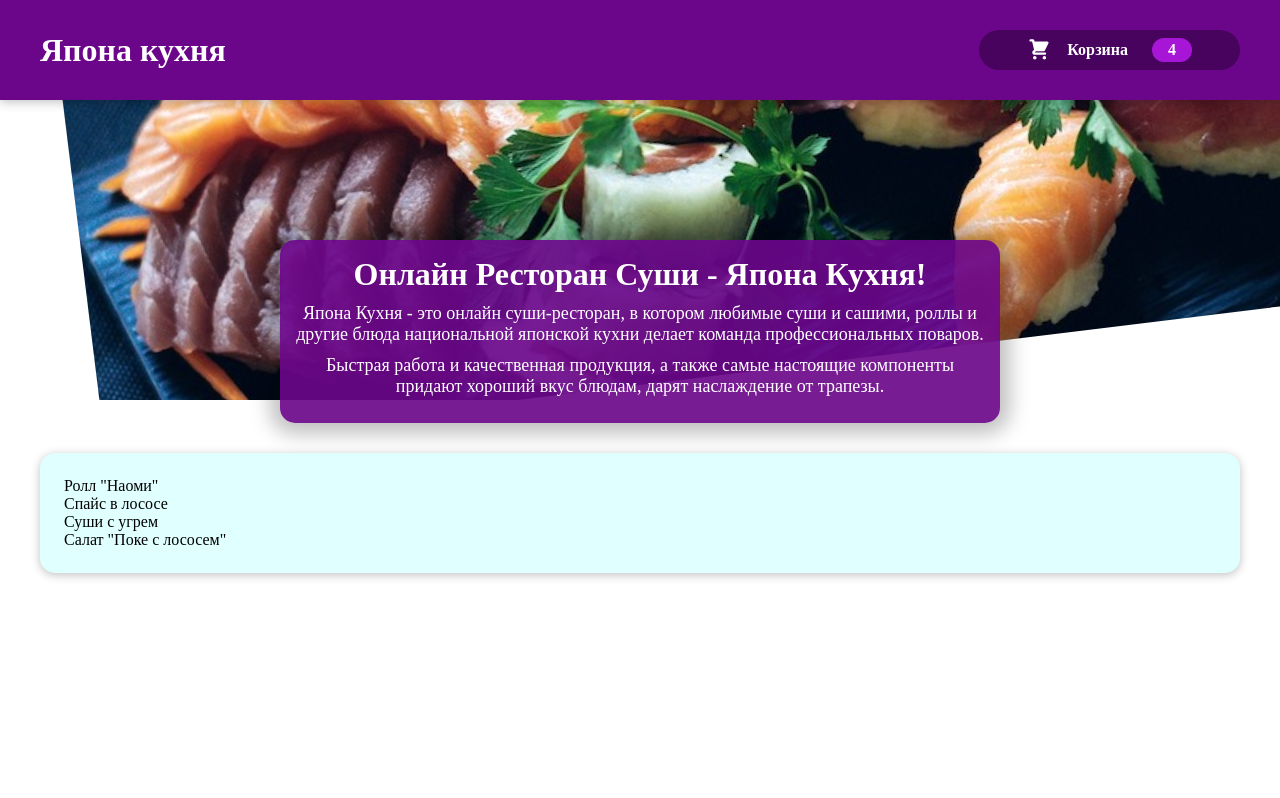
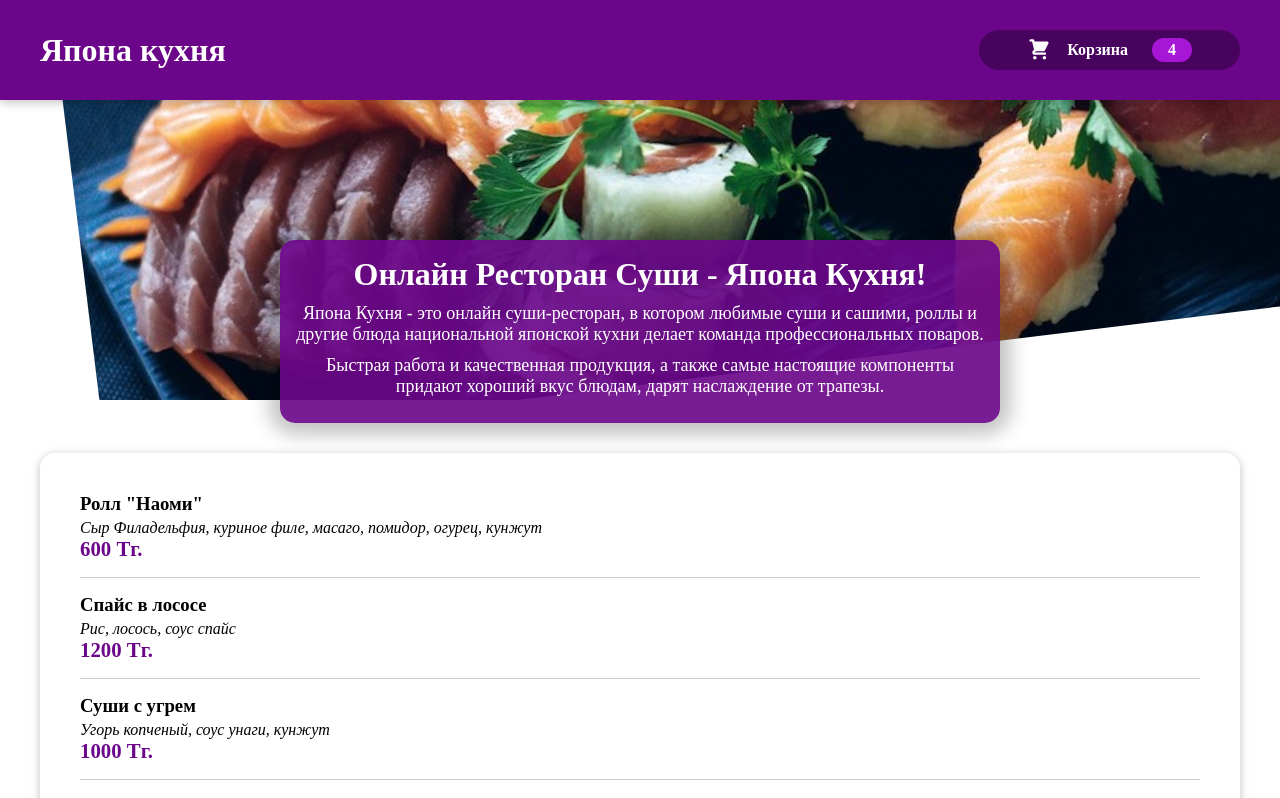
Before and after one commit to GlinskiiIvan/japanese-cuisine, a React (Create React App) app: page / in a window 1280 px wide. Shown: the top 798 px of the page. Built offline with nearby package versions, Linux system fonts and the light colour scheme.

Commit message:
added component MealItem

```diff
--- /dev/null
+++ b/src/Components/Layout/MealList/MealItem/MealItem.jsx
@@ -0,0 +1,17 @@
+import React from 'react';
+import styles from './MealItem.module.scss'
+
+const MealItem = (props) => {
+    return (
+        <div className={styles.meal}>
+            <div>
+                <h3 className={styles.title}>{props.meal.name}</h3>
+                <p className={styles.description}>{props.meal.description}</p>
+                <span className={styles.price}>{props.meal.price} Тг.</span>
+            </div>
+            <div></div>
+        </div>
+    );
+};
+
+export default MealItem;
--- /dev/null
+++ b/src/Components/Layout/MealList/MealItem/MealItem.module.scss
@@ -0,0 +1,22 @@
+.meal {
+  display: flex;
+  justify-content: space-between;
+  margin: 1rem;
+  padding-bottom: 1rem;
+  border-bottom: 1px solid #ccc;
+}
+
+.title {
+  margin: 0 0 0.25rem 0;
+}
+
+.description {
+  font-style: italic;
+}
+
+.price {
+  margin-top: 0.25rem;
+  font-weight: bold;
+  color: #6b068a;
+  font-size: 1.3rem;
+}
--- a/src/Components/Layout/MealList/MealList.jsx
+++ b/src/Components/Layout/MealList/MealList.jsx
@@ -1,6 +1,7 @@
 import React from 'react';
 import styles from './MealList.module.scss'
 import Card from "../../UI/Card/Card";
+import MealItem from "./MealItem/MealItem";
 
 const DUMMY_MEALS = [
     {
@@ -8,26 +9,26 @@ const DUMMY_MEALS = [
         name: 'Ролл "Наоми"',
         description:
             "Сыр Филадельфия, куриное филе, масаго, помидор, огурец, кунжут",
-        price: 11.99,
+        price: 600,
     },
     {
         id: "m2",
         name: "Спайс в лососе",
         description: "Рис, лосось, соус спайс",
-        price: 3.99,
+        price: 1200,
     },
     {
         id: "m3",
         name: "Суши с угрем",
         description: "Угорь копченый, соус унаги, кунжут",
-        price: 4.99,
+        price: 1000,
     },
     {
         id: "m4",
         name: 'Салат "Поке с лососем"',
         description:
             "Рис, лосось, огурец, чука, нори, стружка тунца, соус ореховый",
-        price: 7.99,
+        price: 800,
     },
 ];
 
@@ -37,7 +38,7 @@ const MealList = (props) => {
         <section className='container'>
             <Card>
                 {
-                    DUMMY_MEALS.map((meal) => <p>{meal.name}</p>)
+                    DUMMY_MEALS.map((meal) => <MealItem meal={meal} />)
                 }
             </Card>
         </section>
--- a/src/Components/UI/Card/Card.module.scss
+++ b/src/Components/UI/Card/Card.module.scss
@@ -2,5 +2,5 @@
   padding: 1.5rem;
   box-shadow: 0 2px 10px rgba(0, 0, 0, 0.25);
   border-radius: 15px;
-  background-color: lightcyan;
+  background-color: #fff;
 }
```
